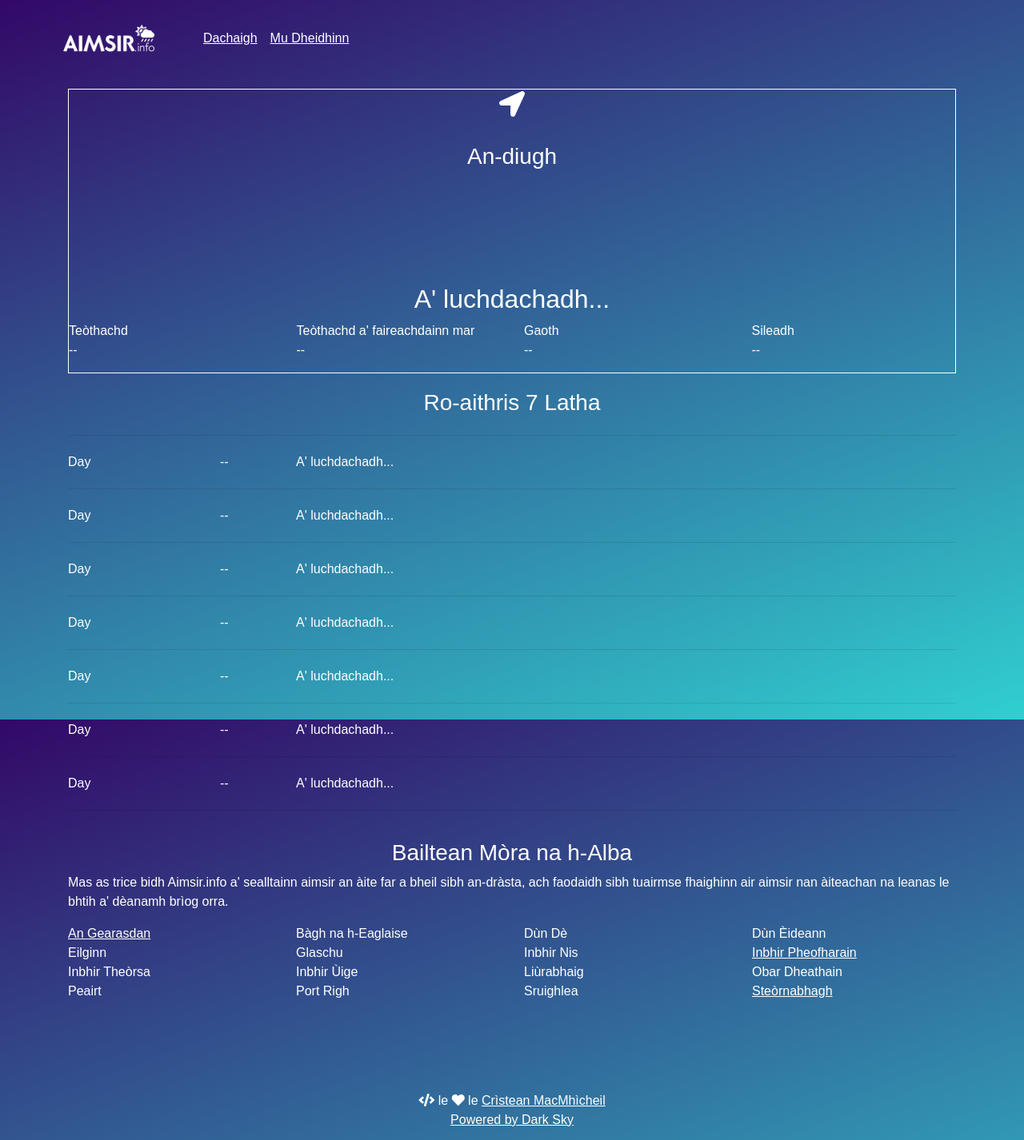
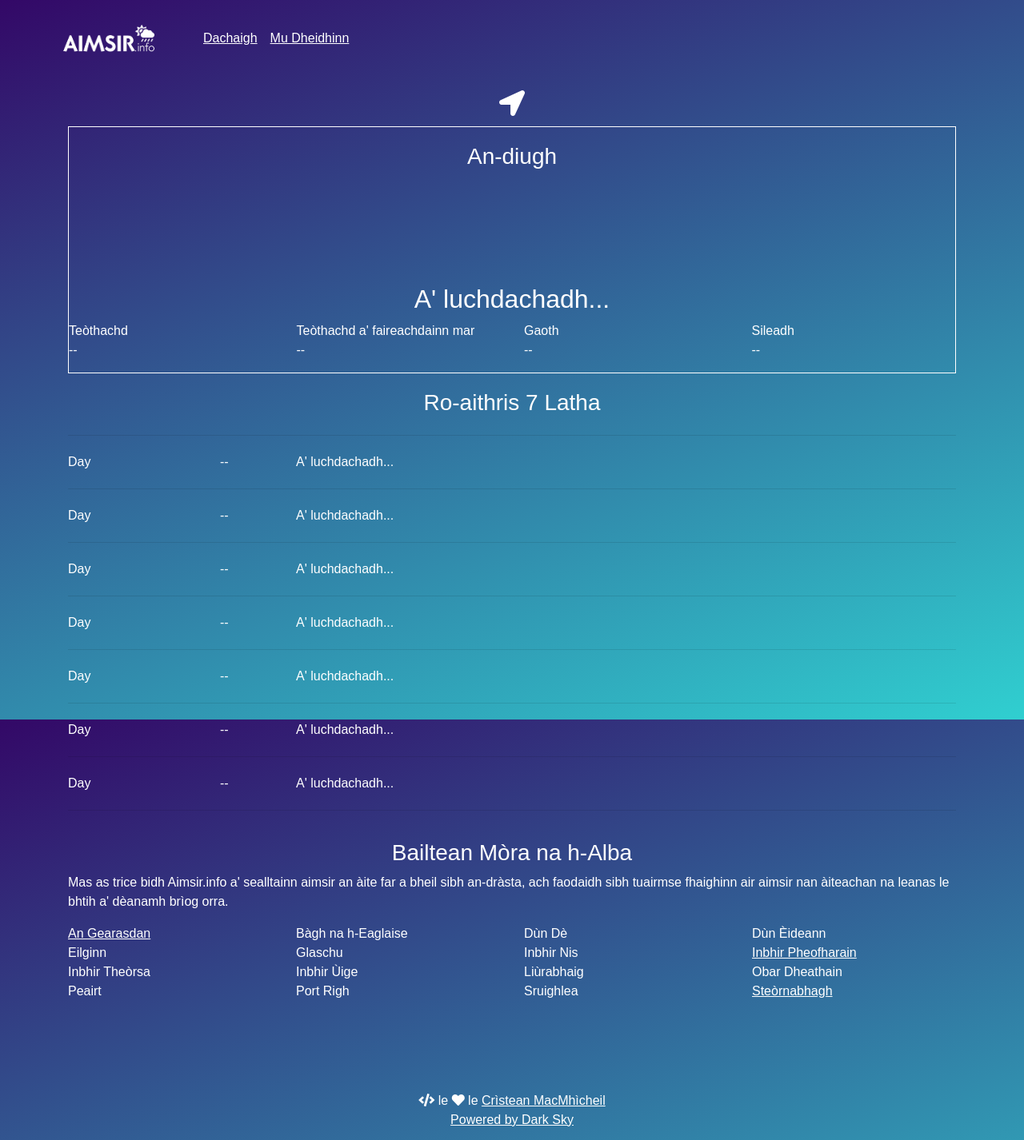
Before and after one commit to angeidheal/aimsir, a Jekyll site: the page built from index.html, in a window 1280 px wide. Shown: the whole page at 80% size. Built offline with Jekyll 4.4.1, drawn with Linux system fonts in a browser that asks for light colours; nearby versions of some CDN libraries; a script that is not in the unit is left out.

Commit message:
Update index.html

```diff
--- a/index.html
+++ b/index.html
@@ -4,8 +4,8 @@ title: Dachaigh
 ---
 
 <div class="container">
+    <h2 class="location"><i class="fas fa-location-arrow"></i></h2>
     <div class="current-weather">
-    <h2 class="location"><i class="fas fa-location-arrow"></i></h2>
       <h3 class="section-header">An-diugh</h3>
       <div class="row">
         <div class="col-md-12 weather-icon">
```
Lines whose indentation alone changed are shown as unchanged.
